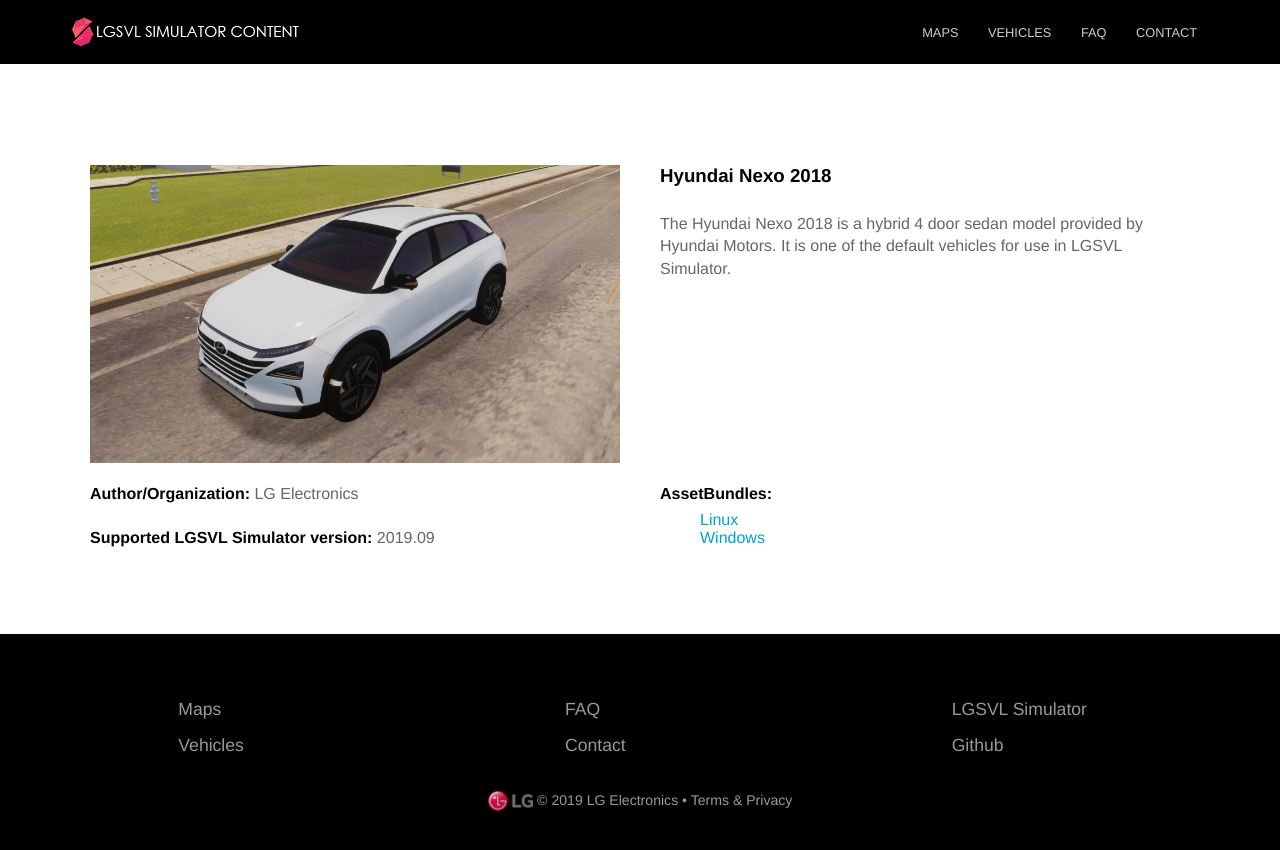
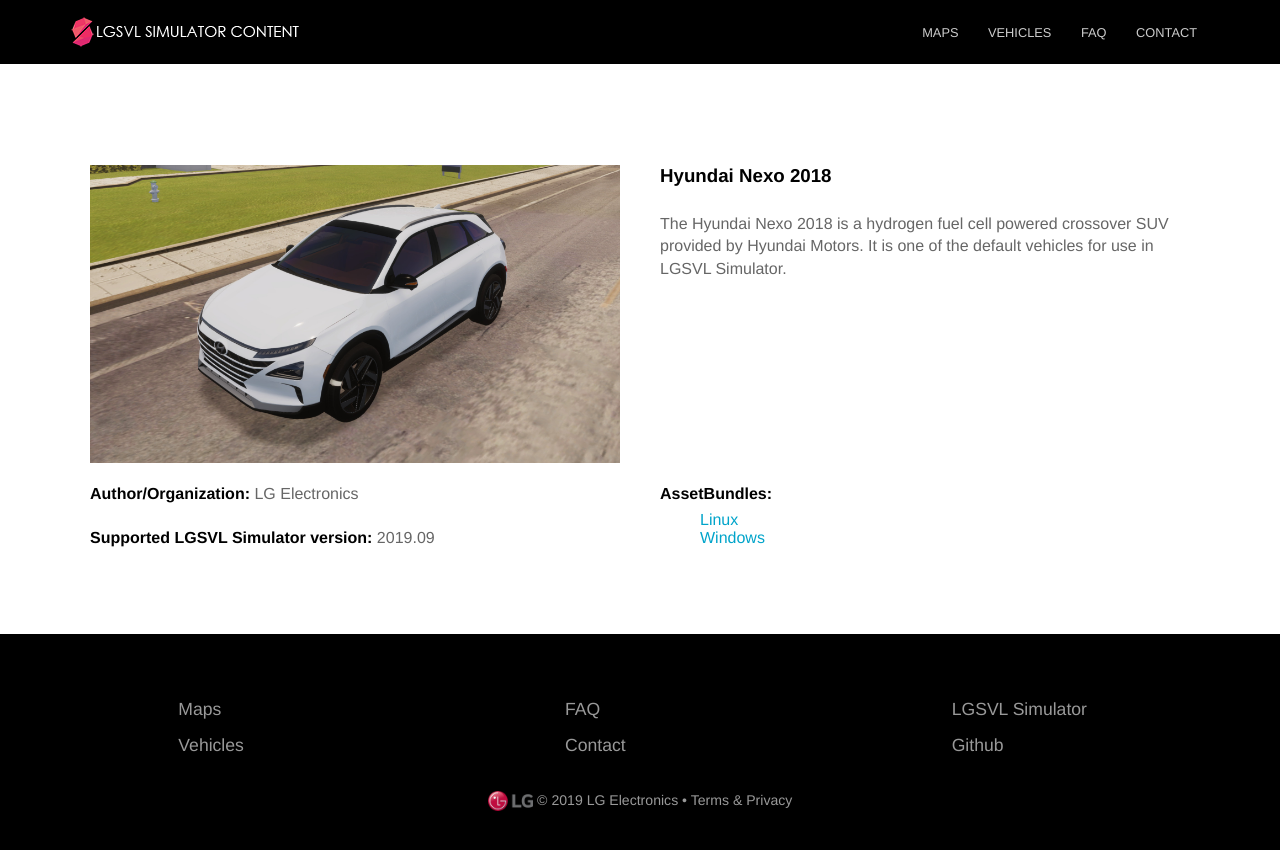
Before and after one commit to lgsvl/content.lgsvlsimulator.com, a Jekyll site: the page built from _vehicles/hyundai2018nexo.html, in a window 1280 px wide. Shown: the top 850 px of the page. Built offline with Jekyll 4.4.1, drawn with Linux system fonts in a browser that asks for light colours; nearby versions of some CDN libraries; comment, search, counter and statistics services are not loaded.

Commit message:
update hyundai nexo description

```diff
--- a/_vehicles/hyundai2018nexo.html
+++ b/_vehicles/hyundai2018nexo.html
@@ -1,9 +1,9 @@
 ---
 title: Hyundai Nexo 2018
-description: The Hyundai Nexo 2018 is a hybrid 4 door sedan model provided by Hyundai Motors. It is one of the default vehicles for use in LGSVL Simulator.
+description: The Hyundai Nexo 2018 is a hydrogen fuel cell powered crossover SUV provided by Hyundai Motors. It is one of the default vehicles for use in LGSVL Simulator.
 layout: content
 name: Hyundai Nexo 2018
-excerpt: The Hyundai Nexo 2018 is a hybrid 4 door sedan model provided by Hyundai Motors.
+excerpt: The Hyundai Nexo 2018 is a hydrogen fuel cell powered crossover SUV provided by Hyundai Motors.
 image_path: /images/vehicles/hyundainexo2018-03.jpg
 ---
 
```
